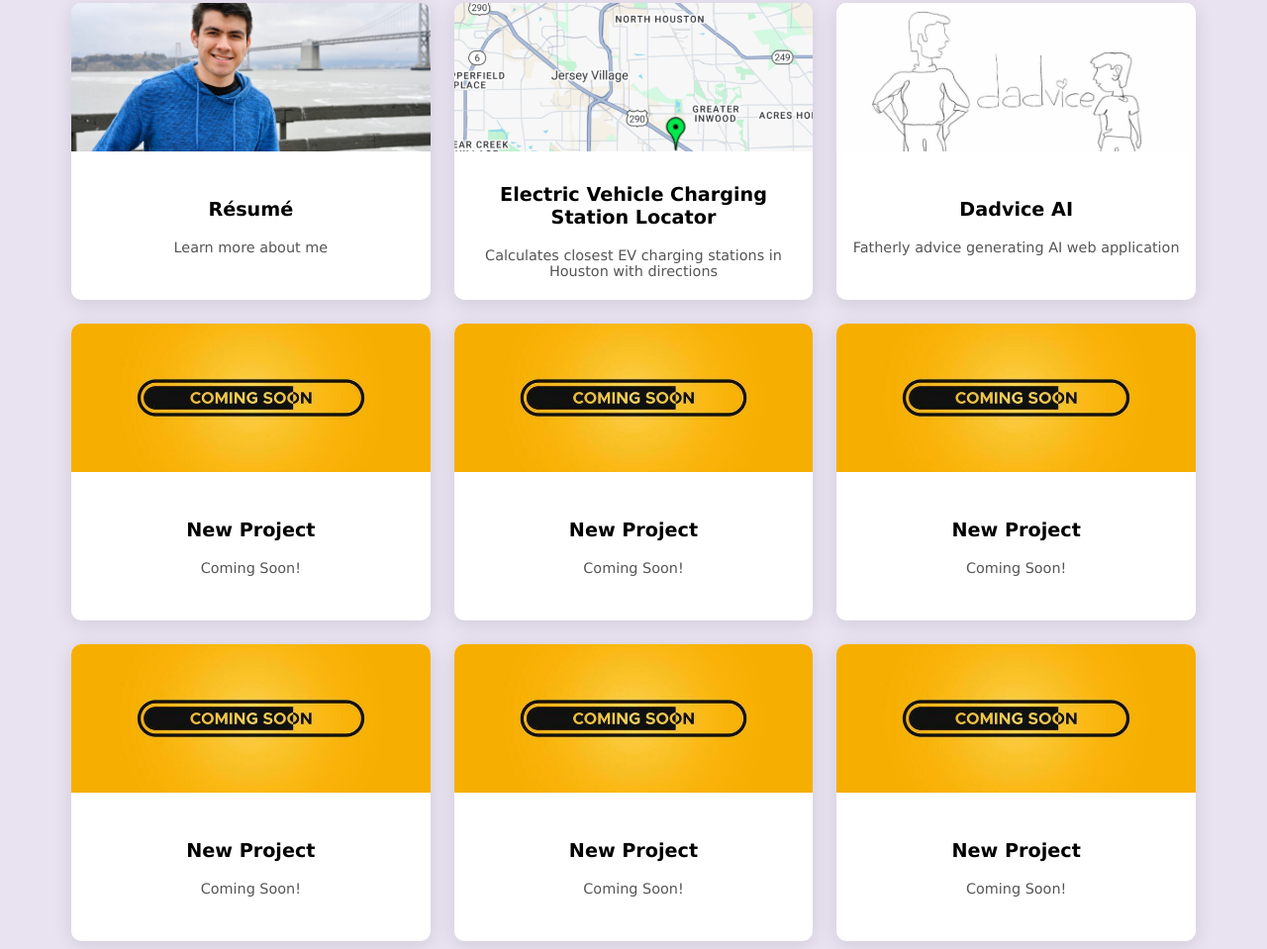
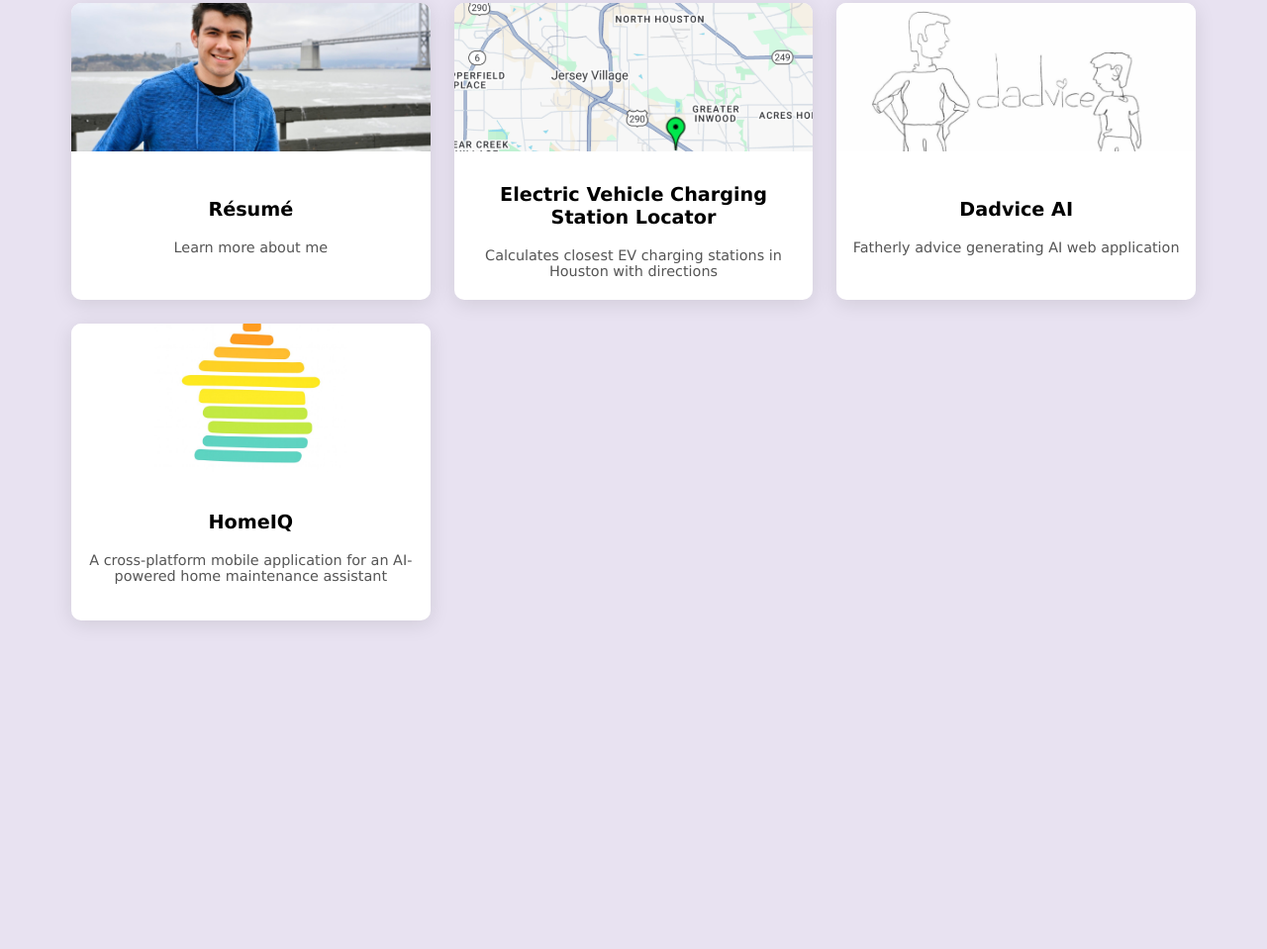
Before and after one commit to adolfo-html/adolfo-html.github.io, a website: page projects.html in a window 1280 px wide. Shown: the part 208-1167 px from the top of the page at 99% size. After the commit the page ends 843 px from the top, so only its background shows below. Drawn offline with Linux system fonts and the light colour scheme.

Commit message:
resume / homeiq project update

```diff
--- a/projects.html
+++ b/projects.html
@@ -71,7 +71,16 @@
                 </div>
             </a>
 
-            <!-- COPY AND PASTE THIS BLOCK when you want to present another project! -->
+            <a class="linkbox" href="https://www.linkedin.com/feed/update/urn:li:activity:7398435679187320832/">
+                <img src="proj_display/homeiq_banner.jpg">
+                <div class="linkcontent">
+                    <h2 class="linkheader">HomeIQ</h1>
+                    <p class="linksubtitle">A cross-platform mobile application for an AI-powered home maintenance assistant</p>
+                </div>
+            </a>
+
+            <!-- COPY AND PASTE THIS BLOCK when you want to present another project!
+
             <a class="linkbox" href="projects.html">
                 <img src="proj_display/eximg.jpg">
                 <div class="linkcontent">
@@ -80,41 +89,8 @@
                 </div>
             </a>
 
-            <a class="linkbox" href="projects.html">
-                <img src="proj_display/eximg.jpg">
-                <div class="linkcontent">
-                    <h2 class="linkheader">New Project</h1>
-                    <p class="linksubtitle">Coming Soon!</p>
-                </div>
-            </a>
-            <a class="linkbox" href="projects.html">
-                <img src="proj_display/eximg.jpg">
-                <div class="linkcontent">
-                    <h2 class="linkheader">New Project</h1>
-                    <p class="linksubtitle">Coming Soon!</p>
-                </div>
-            </a>
-            <a class="linkbox" href="projects.html">
-                <img src="proj_display/eximg.jpg">
-                <div class="linkcontent">
-                    <h2 class="linkheader">New Project</h1>
-                    <p class="linksubtitle">Coming Soon!</p>
-                </div>
-            </a>
-            <a class="linkbox" href="projects.html">
-                <img src="proj_display/eximg.jpg">
-                <div class="linkcontent">
-                    <h2 class="linkheader">New Project</h1>
-                    <p class="linksubtitle">Coming Soon!</p>
-                </div>
-            </a>
-            <a class="linkbox" href="projects.html">
-                <img src="proj_display/eximg.jpg">
-                <div class="linkcontent">
-                    <h2 class="linkheader">New Project</h1>
-                    <p class="linksubtitle">Coming Soon!</p>
-                </div>
-            </a>
+            -->
+
 
         </div>
         <script>
```
Also changed, not shown: resume.html (+2 -2 lines), proj_display/homeiq_banner.jpg (added), 4 other files.
